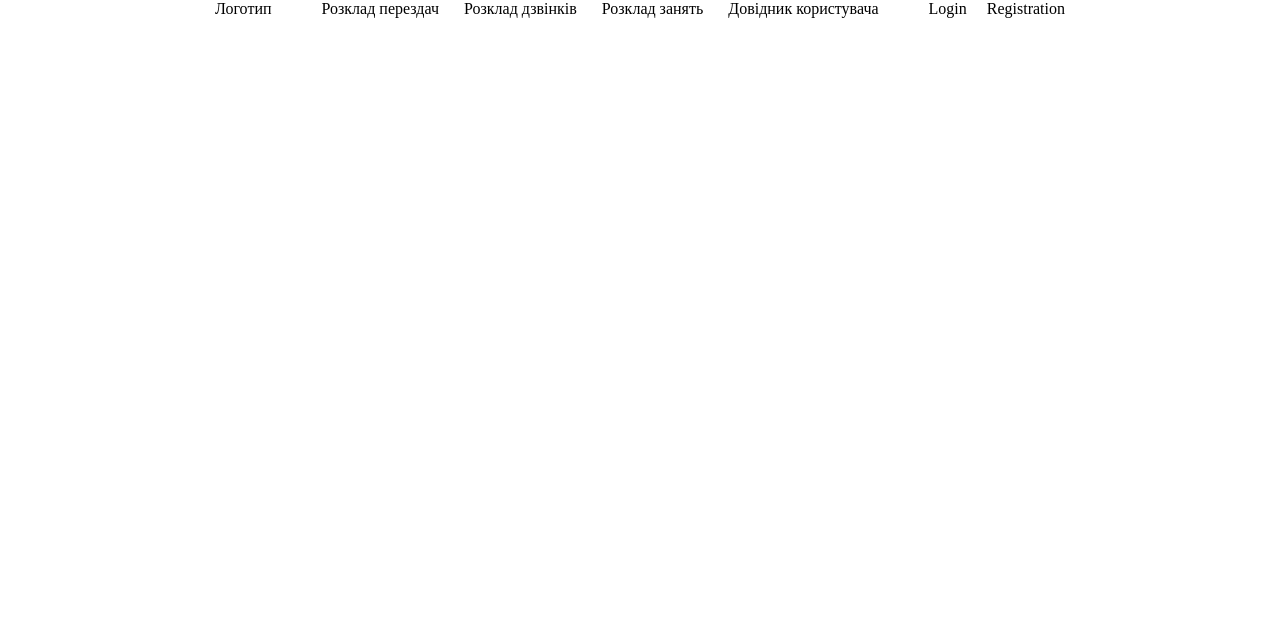
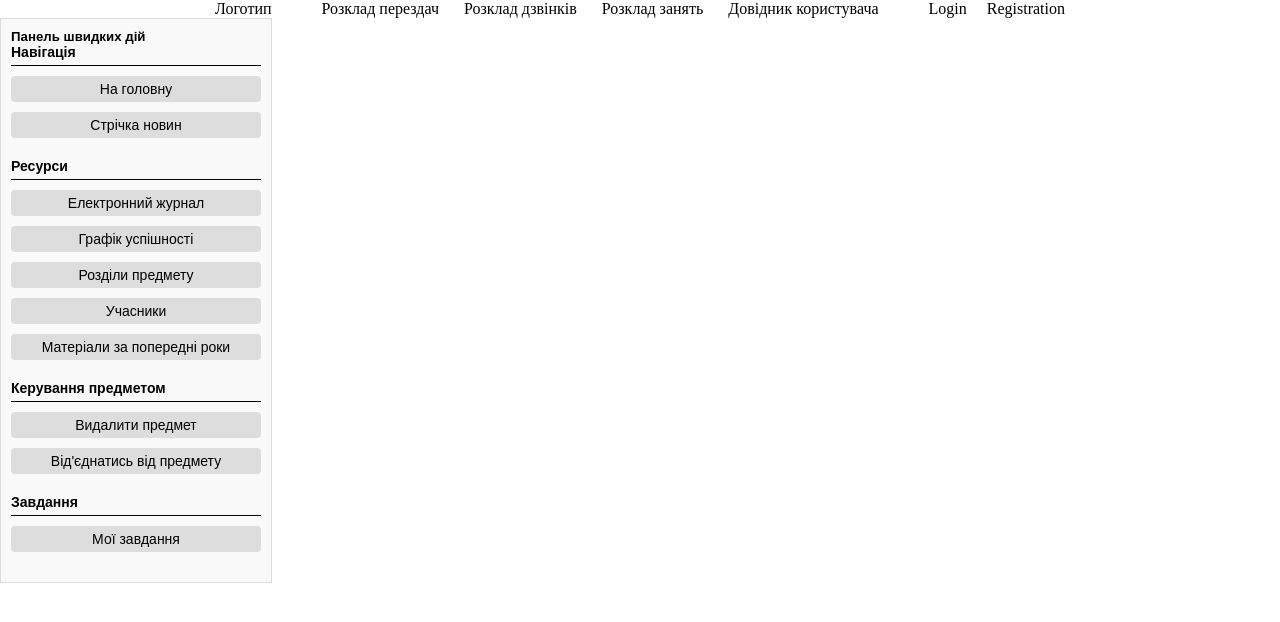
Before and after one commit to davinci-arch/service-for-learning-ui, a React (Vite) app: page /obj in a window 1280 px wide. Shown: the top 622 px of the page. Built offline with nearby package versions, Linux system fonts and the light colour scheme.

Commit message:
[feature]: created navigation panel for object page

```diff
--- a/src/components/MainPage/ObjectPage.jsx
+++ b/src/components/MainPage/ObjectPageCard.jsx
@@ -1,7 +1,7 @@
 
 import "../styles/ObjectPage.scss"
 import { useState } from "react"
-export default function ObjectPage({ data }) {
+export default function ObjectPageCard({ data }) {
 
     const [rolename, setRoleName] = useState("Викладач")
 
--- a/src/components/MainPage/Objects.jsx
+++ b/src/components/MainPage/Objects.jsx
@@ -1,6 +1,6 @@
 import { useState } from "react"
 import "../styles/ObjectsPage.scss"
-import ObjectPage from "./ObjectPage"
+import ObjectPageCard from "./ObjectPageCard"
 export default function ObjectsPage() {
 
     const [firstname, setFirstname] = useState("Олександр")
@@ -49,7 +49,7 @@ export default function ObjectsPage() {
                     <p>Нічого не знайдено</p> // Повідомлення якщо немає відповідних предметів
                 ) : (
                     filteredObjects.map((value, index) => (
-                        <ObjectPage data={value} key={index} />
+                        <ObjectPageCard data={value} key={index} />
                     ))
                 )}
             </div>
--- /dev/null
+++ b/src/components/ObjectPage/NavigationPanel.jsx
@@ -0,0 +1,44 @@
+
+import "../styles/NavigationPanel.scss"
+
+export default function NavigationPanel() {
+    return (
+        <div className="navigation-panel">
+            <h5>Панель швидких дій</h5>
+            <div className="section">
+                <span className="section-title">Навігація</span>
+                <div className="separator"></div>
+                <ul>
+                    <li>На головну</li>
+                    <li>Стрічка новин</li>
+                </ul>
+            </div>
+            <div className="section">
+                <span className="section-title">Ресурси</span>
+                <div className="separator"></div>
+                <ul>
+                    <li>Електронний журнал</li>
+                    <li>Графік успішності</li>
+                    <li>Розділи предмету</li>
+                    <li>Учасники</li>
+                    <li>Матеріали за попередні роки</li>
+                </ul>
+            </div>
+            <div className="section">
+                <span className="section-title">Керування предметом</span>
+                <div className="separator"></div>
+                <ul>
+                    <li>Видалити предмет</li>
+                    <li>Від'єднатись від предмету</li>
+                </ul>
+            </div>
+            <div className="section">
+                <span className="section-title">Завдання</span>
+                <div className="separator"></div>
+                <ul>
+                    <li>Мої завдання</li>
+                </ul>
+            </div>
+        </div>
+    );
+}
--- /dev/null
+++ b/src/components/ObjectPage/ObjectPage.jsx
@@ -0,0 +1,11 @@
+
+import NavigationPanel from "./NavigationPanel"
+
+export default function ObjectPage() {
+
+    return (
+        <div>
+             <NavigationPanel />
+        </div>
+    )
+}
--- a/src/components/SwitchPages.jsx
+++ b/src/components/SwitchPages.jsx
@@ -3,6 +3,7 @@ import Login from "./Login/Login"
 import RegistrationForm from "./Registration/RegistrationForm"
 import Header from "./Header"
 import ObjectsPage from "./MainPage/Objects"
+import ObjectPage from "./ObjectPage/ObjectPage"
 
 export default function SwitchPages() {
     return (
@@ -12,6 +13,7 @@ export default function SwitchPages() {
             <Route path="/" element={<ObjectsPage />} />
             <Route path="/registration" element={<RegistrationForm />} />
             <Route path="/login" element={<Login />} />
+            <Route path="/obj" element={<ObjectPage />} />
           </Routes>
         </Router>
       );
--- /dev/null
+++ b/src/components/styles/NavigationPanel.scss
@@ -0,0 +1,48 @@
+.navigation-panel {
+    font-family: Arial, sans-serif;
+    width: 250px;
+    padding: 10px;
+    border: 1px solid #ddd;
+    background-color: #f9f9f9;
+    .navigation-panel h5 {
+        margin-bottom: 15px;
+        text-align: center;
+        font-size: 18px;
+        font-weight: bold;
+    }
+
+    .section {
+        margin-bottom: 20px;
+        .section-title {
+            display: block;
+            font-size: 14px;
+            font-weight: bold;
+            margin-bottom: 5px;
+        }
+
+        .separator {
+            height: 1px;
+            background-color: #000;
+            margin-bottom: 10px;
+        }
+    }
+    ul {
+        list-style-type: none;
+        padding: 0;
+        margin: 0;
+    }
+
+    li {
+        margin-bottom: 10px;
+        padding: 5px 10px;
+        background-color: #ddd;
+        text-align: center;
+        border-radius: 4px;
+        cursor: pointer;
+        font-size: 14px;
+    }
+
+    li:hover {
+        background-color: #ccc;
+    }
+}
```
